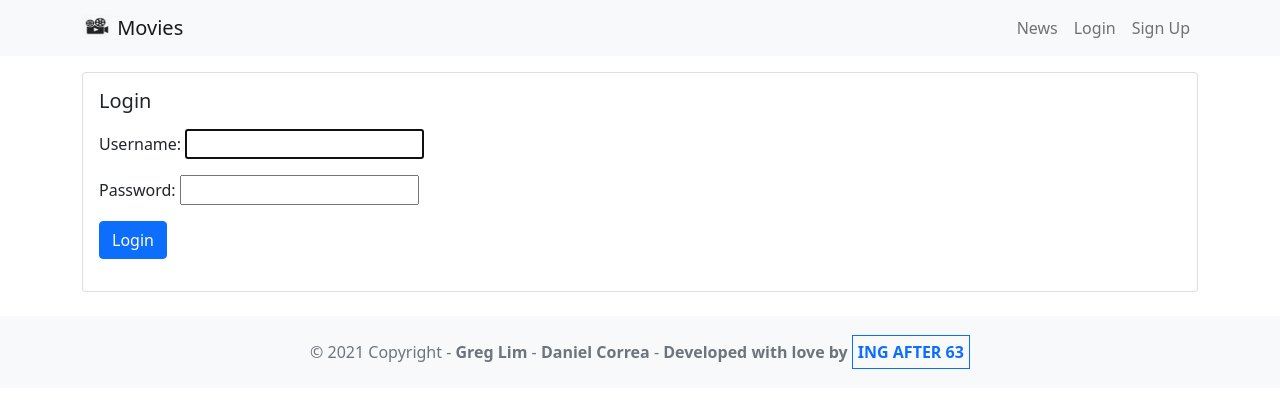
After one commit to gurnitha/2022-django-moviereviews, a Django app: page /accounts/login/ in a window 1280 px wide. The commit adds this page. Shown: the top 408 px of the page. Run offline with Django 3.2, Linux system fonts and the light colour scheme.

Commit message:
22. Log In

```diff
--- /dev/null
+++ b/accounts/templates/accounts/loginaccount.html
@@ -0,0 +1,28 @@
+{% extends 'base.html' %}
+{% load static %}
+
+{% block content %}
+	<div class="card mb-3">
+		<div class="row g-0">
+			<div>
+				<div class="card-body">
+					<h5 class="card-title">Login</h5>
+
+					{% if error %}
+					<div class="alert alert-danger mt-3" role="alert">
+					{{ error }}
+					</div>
+					{% endif %}
+
+					<p class="card-text">
+						<form method="POST">
+						{% csrf_token %}
+						{{ form.as_p }}
+						<button type="submit" class="btn btn-primary">Login</button>
+						</form>
+					</p>
+				</div>
+			</div>
+		</div>
+	</div>
+{% endblock content %}
--- a/accounts/urls.py
+++ b/accounts/urls.py
@@ -10,5 +10,6 @@ app_name = 'accounts'
 
 urlpatterns = [
     path('accounts/signupaccount/', views.signupaccount, name='signupaccount'),
-    path('logout/', views.logoutaccount, name='logoutaccount'),
+    path('accounts/logout/', views.logoutaccount, name='logoutaccount'),
+    path('accounts/login/', views.loginaccount, name='loginaccount'),
 ]
--- a/accounts/views.py
+++ b/accounts/views.py
@@ -4,7 +4,8 @@
 from django.shortcuts import render
 # from django.contrib.auth.forms import UserCreationForm
 from django.contrib.auth.models import User
-from django.contrib.auth import login, logout
+from django.contrib.auth.forms import AuthenticationForm
+from django.contrib.auth import login, logout, authenticate
 from django.shortcuts import redirect
 from django.db import IntegrityError
 
@@ -111,3 +112,64 @@ def signupaccount(request):
 def logoutaccount(request):
 	logout(request)
 	return redirect('movie:home')
+
+
+def loginaccount(request):
+
+	'''
+	loginaccount will be similar to
+	signupaccount.
+
+	We first check if the
+	request received is a GET or POST request. If
+	it is a GET request, it means that it’s a user
+	navigating to the sign up form via the url
+	localhost:8000/accounts/loginaccount, in
+	which case we simply send them to
+	loginaccount.html with the form.
+
+	But if it’s a POST request, it means that it’s a
+	form submission to create a new user. And
+	we move to the else block to create a new
+	user.
+	'''
+
+	if request.method == 'GET':
+		return render(request, 'accounts/loginaccount.html', {'form':AuthenticationForm})
+
+		'''
+		Much like the
+		UserCreationForm for signup, Django
+		provides the AuthenticationForm to quickly
+		get a login form up and running.
+
+		If the request type is not GET (user submits
+		the login form and sends a POST request), we
+		proceed to authenticate the user with the
+		values he entered in the username and
+		password fields.
+		'''
+	else:
+		user = authenticate(request,
+				username=request.POST['username'],
+				password=request.POST['password'])
+
+		'''
+		If the user returned from authenticate is
+		None, i.e. we are unable to find an existing
+		user with the supplied username/password,
+		we return the user to loginaccount.html with
+		the error ‘username and password do not
+		match’
+		'''
+		if user is None:
+			return render(request,'accounts/loginaccount.html', {'form': AuthenticationForm(), 'error': 'username and password do not match'})
+
+			'''
+			Else, it means the authentication is successful
+			and we log in the user and redirect her to the
+			home page.
+			'''
+		else:
+			login(request,user)
+			return redirect('movie:home')
--- a/config/templates/base.html
+++ b/config/templates/base.html
@@ -32,7 +32,7 @@
                     {% if user.is_authenticated %}
 					<a class="nav-link" href="{% url 'accounts:logoutaccount' %}">Logout ({{ user.username }})</a>
 					{% else %}
-                    <a class="nav-link" href="">Login</a>
+                    <a class="nav-link" href="{% url 'accounts:loginaccount' %}">Login</a>
                     <a class="nav-link" href="{% url 'accounts:signupaccount' %}">Sign Up</a>
                     {% endif %}
                 </div>
```
Also changed, not shown: README.md.
